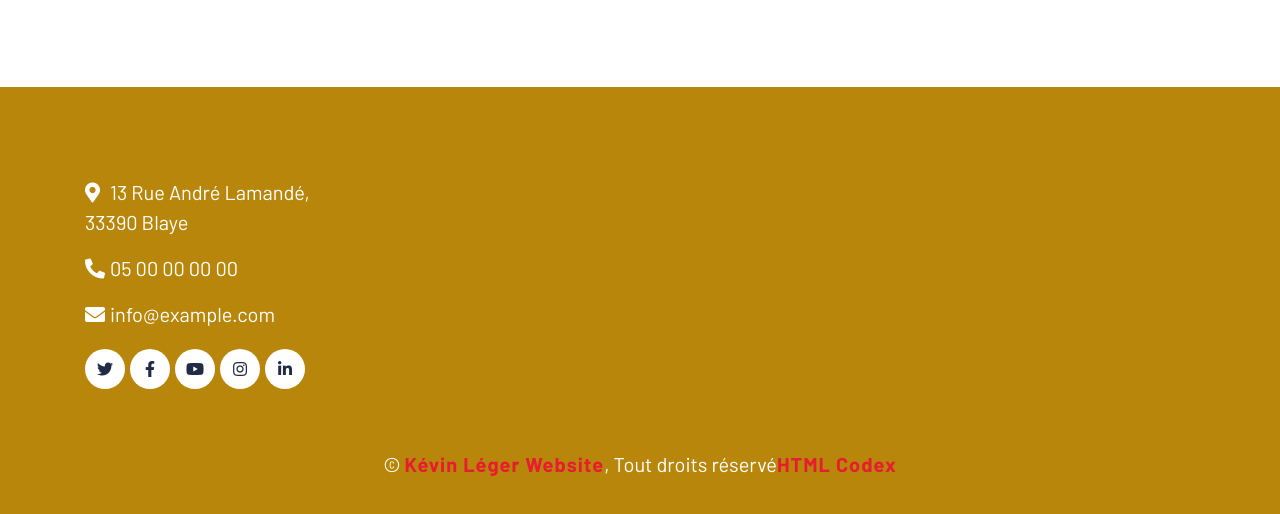
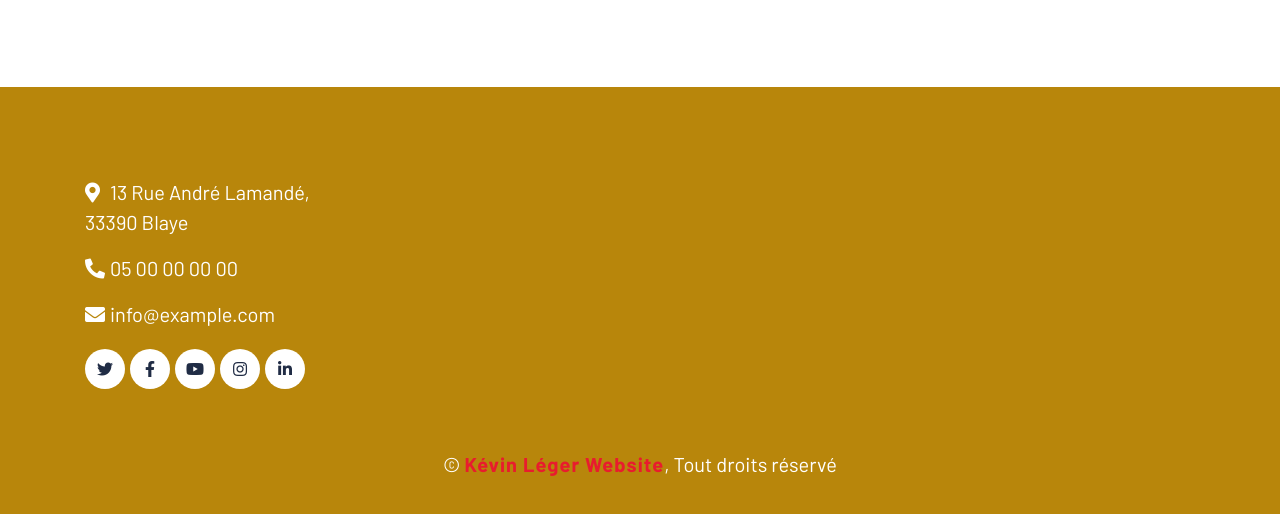
Before and after one commit to kevin0leger/kevin0leger.github.io, a plain HTML site: page contact.html in a window 1280 px wide. Shown: the part 1464-1978 px from the top of the page. Drawn offline with nearby package versions, Linux system fonts and the light colour scheme.

Commit message:
Update contact.html

```diff
--- a/contact.html
+++ b/contact.html
@@ -159,7 +159,7 @@
                     </div>
 
             <div class="container copyright">
-                <p>&copy; <a href="#">Kévin Léger Website</a>, Tout droits réservé<a href="https://htmlcodex.com">HTML Codex</a></p>
+                <p>&copy; <a href="#">Kévin Léger Website</a>, Tout droits réservé </p>
             </div>
         </div>
         <!-- Footer End -->
```
